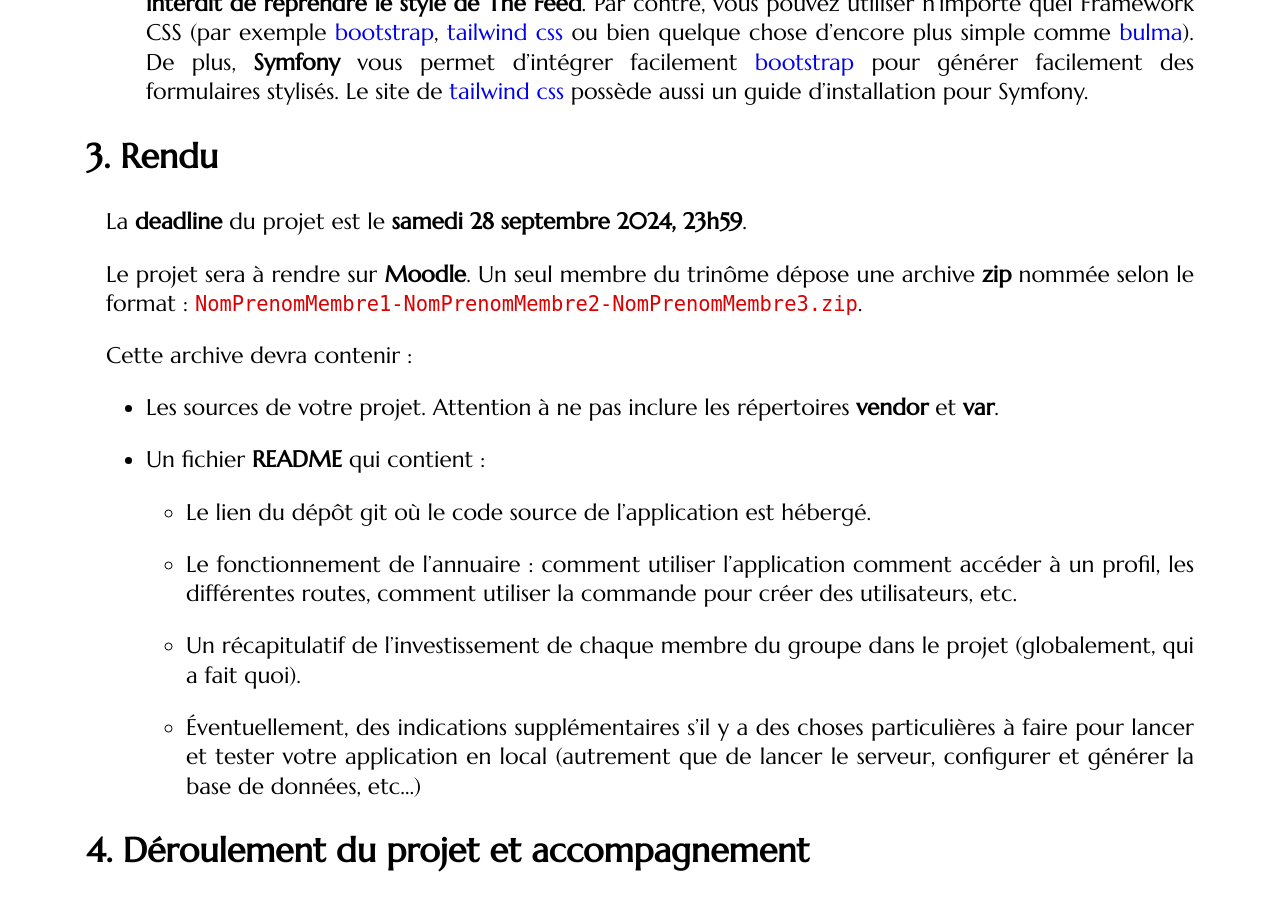
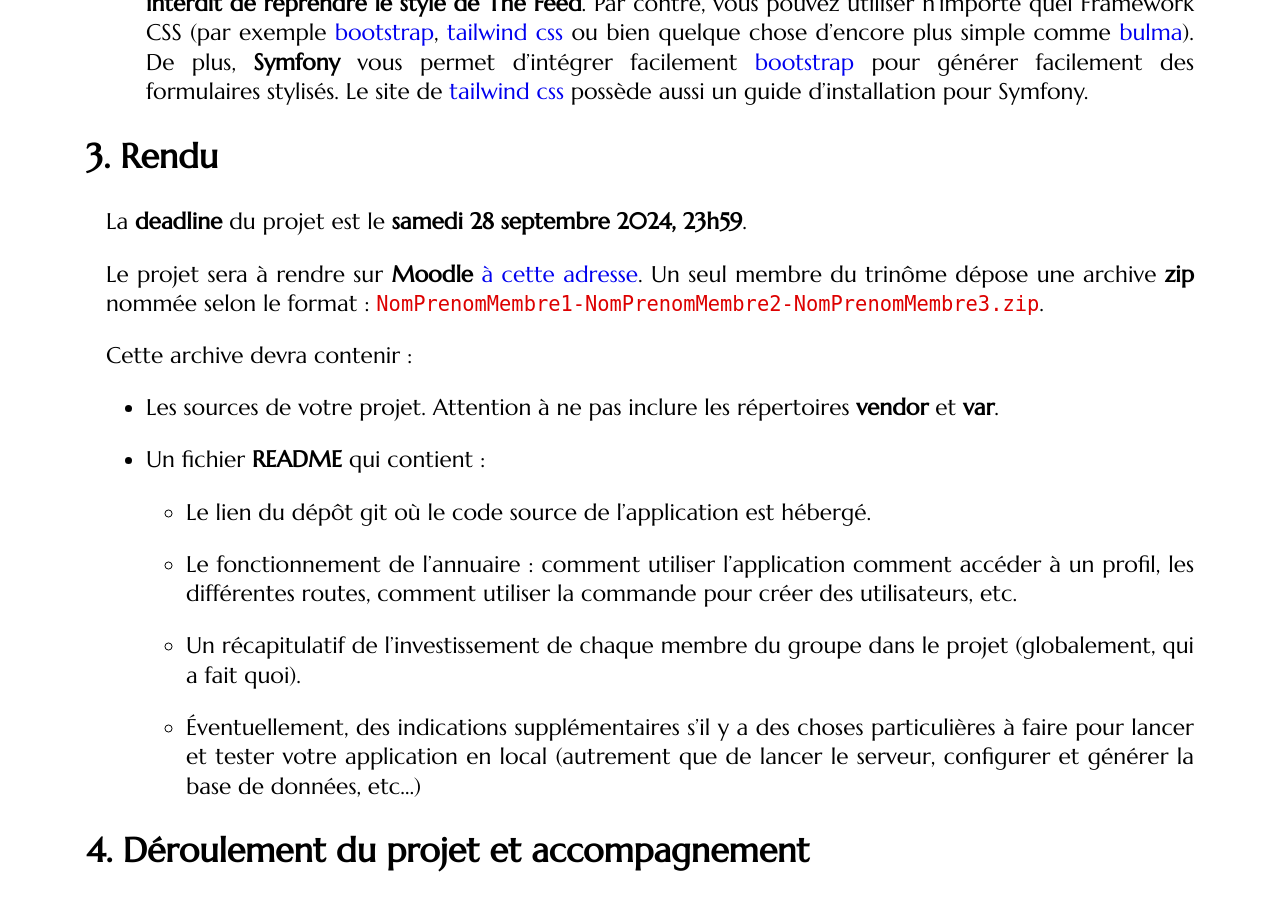
Before and after one commit to mgasquet/R5.A.05-ProgrammationAvancee-Web, a Jekyll site: the page built from tutorials/projet1.md, in a window 1280 px wide and 900 px high, scrolled down 3452 px. Built offline with Jekyll 4.4.1, drawn with Linux system fonts in a browser that asks for light colours; some web fonts are replaced.

Commit message:
Ajout lien moodle projet 1

```diff
--- a/tutorials/projet1.md
+++ b/tutorials/projet1.md
@@ -77,7 +77,7 @@ Pour vous aider dans la réalisation du projet, voici quelques pistes :
 
 La **deadline** du projet est le **samedi 28 septembre 2024, 23h59**.
 
-Le projet sera à rendre sur **Moodle**. Un seul membre du trinôme dépose une archive **zip** nommée selon le format : `NomPrenomMembre1-NomPrenomMembre2-NomPrenomMembre3.zip`.
+Le projet sera à rendre sur **Moodle** [à cette adresse](https://moodle.umontpellier.fr/course/view.php?id=31511#coursecontentcollapse2). Un seul membre du trinôme dépose une archive **zip** nommée selon le format : `NomPrenomMembre1-NomPrenomMembre2-NomPrenomMembre3.zip`.
 
 Cette archive devra contenir :
 
```
